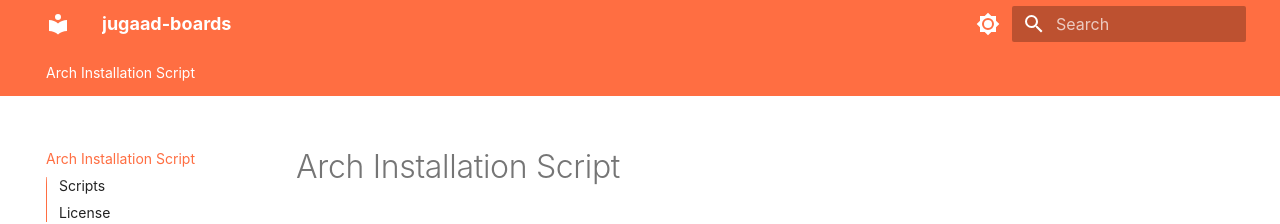
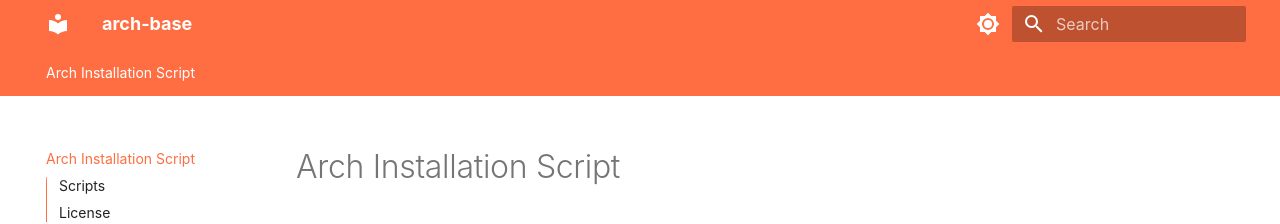
Before and after one commit to 0x3508A/arch-base, an MkDocs documentation site: the page built from docs/README.md, in a window 1280 px wide. Shown: the top 224 px of the page. Built offline with MkDocs 1.6.1 and Material for MkDocs 9.7.7, drawn with Linux system fonts in a browser that asks for light colours.

Commit message:
Config fix

```diff
--- a/mkdocs.yml
+++ b/mkdocs.yml
@@ -1,5 +1,5 @@
-site_name: jugaad-boards
-site_description: jugaad Boards Documentation
+site_name: arch-base
+site_description: Arch Linux Install Scripts
 site_author: Abhijit Bose (0x3508a)
 
 theme:
```
